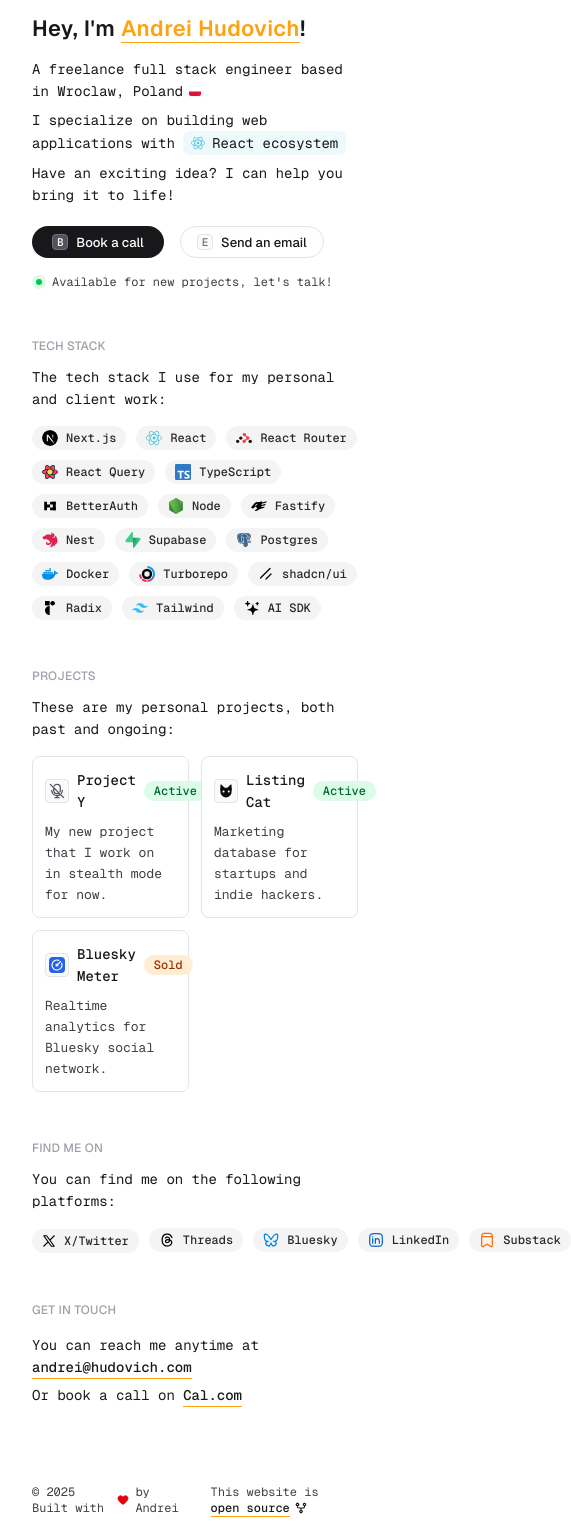
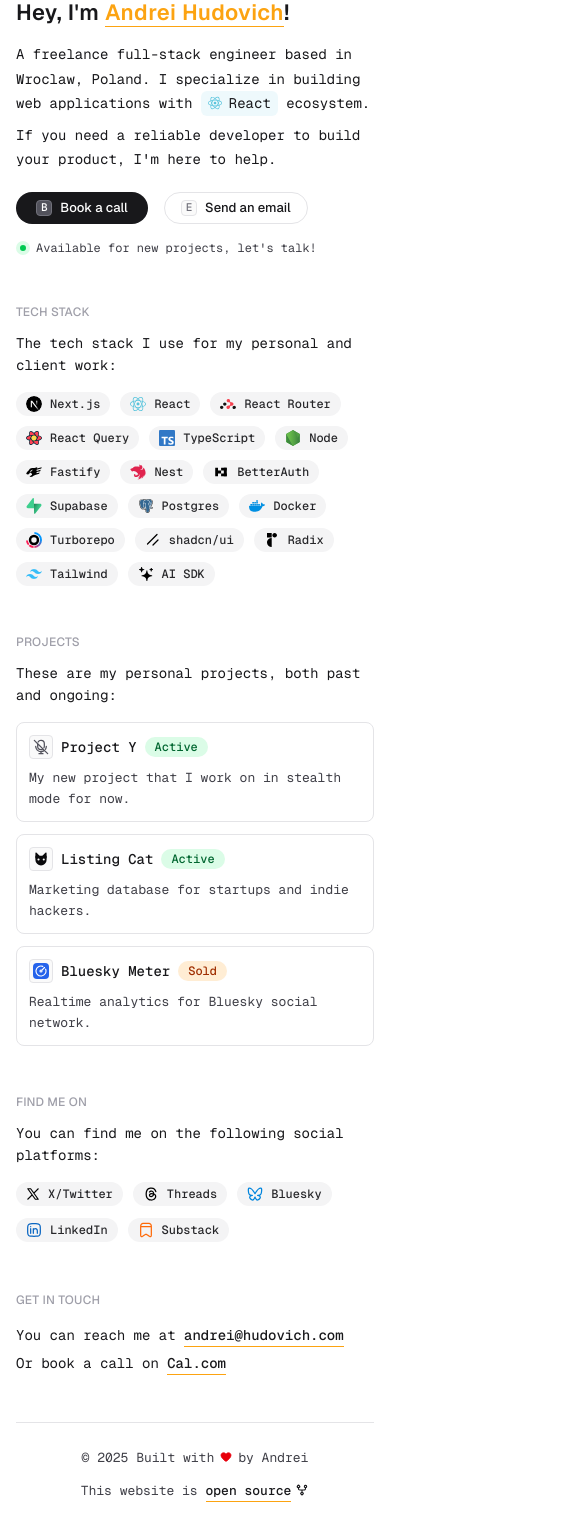
Before and after one commit to ahudovich/hudovich.com, a Next.js app: page / in a window 390 px wide. Shown: the part 150-1688 px from the top of the page, 571 px wide, since content can reach past the window. Built offline with nearby package versions, Linux system fonts and the light colour scheme.

Commit message:
feat: add responsive version

```diff
--- a/app/globals.css
+++ b/app/globals.css
@@ -15,6 +15,9 @@
 
   --text-md: 0.875rem; /* 14px */
   --text-md--line-height: 1.375rem; /* 22px */
+
+  /* Breakpoints */
+  --breakpoint-xs: 30rem; /* 480px */
 }
 
 @theme inline {
--- a/app/layout.tsx
+++ b/app/layout.tsx
@@ -23,7 +23,7 @@
   return (
     <html lang="en" className="h-full">
       <body
-        className={`${geist.variable} ${geistMono.variable} px-8 h-full font-mono text-md text-primary antialiased`}
+        className={`${geist.variable} ${geistMono.variable} px-4 h-full font-mono text-md text-primary antialiased sm:px-8`}
       >
         <Header />
         <main>{children}</main>
--- a/app/page.tsx
+++ b/app/page.tsx
@@ -15,7 +15,7 @@
 
 export default function Page() {
   return (
-    <div className="mx-auto py-10 max-w-[40rem] space-y-12">
+    <div className="mx-auto pt-6 pb-12 max-w-[40rem] space-y-12 sm:py-10">
       <HomeHero />
       <HomeTechStack />
       <HomeProjects />
--- a/components/layout/Footer.tsx
+++ b/components/layout/Footer.tsx
@@ -7,17 +7,17 @@
   return (
     <footer
       className={cn(
-        'sticky top-[100vh] flex items-center justify-between gap-8 mx-auto pt-8 pb-6 max-w-[80rem]',
+        'sticky top-[100vh] flex flex-col items-center gap-3 mx-auto pt-6 pb-10 max-w-[80rem] border-t border-layout-primary sm:flex-row sm:justify-between sm:gap-8 sm:pt-8 sm:pb-6 sm:border-none',
         className
       )}
     >
-      <p className="group flex items-center gap-1.5 text-xs text-tertiary">
+      <p className="group flex items-center gap-1.5 text-sm text-tertiary sm:text-xs">
         <span>&copy; {new Date().getFullYear()} Built with</span>
         <IconHugeFavourite className="shrink-0 size-3 stroke-red-600 fill-red-600 transition-transform duration-300 group-hover:scale-120" />
         <span>by Andrei</span>
       </p>
 
-      <p className="text-xs text-tertiary">
+      <p className="text-sm text-tertiary sm:text-xs">
         This website is{' '}
         <a
           className="group inline-flex items-center gap-1 font-medium text-primary"
--- a/components/layout/Header.tsx
+++ b/components/layout/Header.tsx
@@ -4,12 +4,12 @@
 export function Header({ className }: { className?: string }) {
   return (
     <header className={cn('group flex items-center mx-auto max-w-[80rem] h-16', className)}>
-      <div className="flex items-center gap-1 overflow-hidden">
+      <div className="flex items-center gap-1 overflow-hidden select-none">
         <span className="relative z-[1] shrink-0 bg-white">
           <Logo className="size-5 fill-accent" />
         </span>
 
-        <span className="font-bold text-[1rem] leading-5 tracking-[0.02em] text-secondary uppercase">
+        <span className="font-bold text-[1.0625rem] leading-5 tracking-[0.025em] text-secondary uppercase">
           AH
         </span>
       </div>
--- a/components/pages/home/HomeContact.tsx
+++ b/components/pages/home/HomeContact.tsx
@@ -7,7 +7,7 @@
       <SectionHeader heading="Get in touch" />
 
       <p className="mb-1.5">
-        You can reach me anytime at{' '}
+        You can reach me <span className="hidden xs:inline">anytime</span> at{' '}
         <a
           className="group inline-flex items-center gap-1 font-medium text-primary"
           href={`mailto:${links.email}`}
@@ -18,7 +18,7 @@
         </a>
       </p>
 
-      <p className="mb-1.5">
+      <p>
         Or book a call on{' '}
         <a
           className="group inline-flex items-center gap-1 font-medium text-primary"
--- a/components/pages/home/HomeHero.tsx
+++ b/components/pages/home/HomeHero.tsx
@@ -12,6 +12,7 @@
         alt="Andrei Hudovich"
         width={44}
         height={44}
+        draggable={false}
       />
 
       <h1 className="mb-4 font-sans font-semibold text-[1.375rem] leading-7 tracking-[0.02em]">
@@ -19,24 +20,26 @@
         <span className="border-b-[0.09375rem] border-current text-accent">Andrei Hudovich</span>!
       </h1>
 
-      <div className="mb-5 text-md space-y-1.75">
+      <div className="mb-5 text-md leading-[1.75] space-y-1.75">
         <p>
-          A freelance full stack engineer based in Wroclaw,{' '}
-          <span className="inline-flex items-center gap-1.5">
-            Poland
-            <IconFlagPoland className="shrink-0 w-3 h-[0.5625rem] rounded-xs drop-shadow-[0px_0px_1px_rgba(0,0,0,0.1)]" />
+          <span className="sm:inline-block sm:mb-1.75">
+            A freelance full-stack engineer based in Wroclaw,{' '}
+            <span className="sm:hidden">Poland. </span>
+            <span className="hidden sm:inline-flex sm:items-center sm:gap-1.5">
+              Poland
+              <IconFlagPoland className="shrink-0 w-3 h-[0.5625rem] rounded-xs drop-shadow-[0_0_1px_rgba(0,0,0,0.1)]" />
+            </span>
           </span>
+          <br className="hidden sm:block" />
+          I&nbsp;specialize in building web applications with{' '}
+          <span className="inline-block bg-[#58C4DC]/10 rounded-md px-1.75">
+            <LogoReact className="inline-block mr-1.75 -mt-0.75 size-3.5" />
+            React
+          </span>{' '}
+          ecosystem.
         </p>
 
-        <p>
-          I specialize on building web applications with{' '}
-          <span className="inline-block bg-[#58C4DC]/10 rounded-md px-2 py-px">
-            <LogoReact className="inline-block mr-1.75 -mt-0.75 size-3.5" />
-            React ecosystem
-          </span>
-        </p>
-
-        <p>Have an exciting idea? I can help you bring it to life!</p>
+        <p>If you need a reliable developer to build your product, I&apos;m here to help.</p>
       </div>
 
       <HomeHeroActions />
--- a/components/pages/home/HomeProjects.tsx
+++ b/components/pages/home/HomeProjects.tsx
@@ -39,13 +39,13 @@
 
 export function HomeProjects() {
   return (
-    <section>
+    <section className="@container/projects">
       <SectionHeader
         heading="Projects"
         text="These are my personal projects, both past and ongoing:"
       />
 
-      <ul className="grid grid-cols-2 gap-3">
+      <ul className="grid gap-3 @lg/projects:grid-cols-2">
         {projects.map((project) => (
           <li key={project.name}>
             <ProjectCard {...project} />
--- a/components/pages/home/HomeSocials.tsx
+++ b/components/pages/home/HomeSocials.tsx
@@ -42,9 +42,12 @@
 export function HomeSocials() {
   return (
     <section>
-      <SectionHeader heading="Find me on" text="You can find me on the following platforms:" />
+      <SectionHeader
+        heading="Find me on"
+        text="You can find me on the following social platforms:"
+      />
 
-      <ul className="flex items-center gap-2.5">
+      <ul className="flex flex-wrap items-center gap-2.5">
         {socialLinks.map((link) => (
           <li className="group" key={link.label}>
             <a
--- a/components/pages/home/HomeTechStack.tsx
+++ b/components/pages/home/HomeTechStack.tsx
@@ -39,10 +39,6 @@
     icon: LogoTypescript,
   },
   {
-    label: 'BetterAuth',
-    icon: LogoBetterAuth,
-  },
-  {
     label: 'Node',
     icon: LogoNode,
   },
@@ -53,6 +49,10 @@
   {
     label: 'Nest',
     icon: LogoNest,
+  },
+  {
+    label: 'BetterAuth',
+    icon: LogoBetterAuth,
   },
   {
     label: 'Supabase',
```
